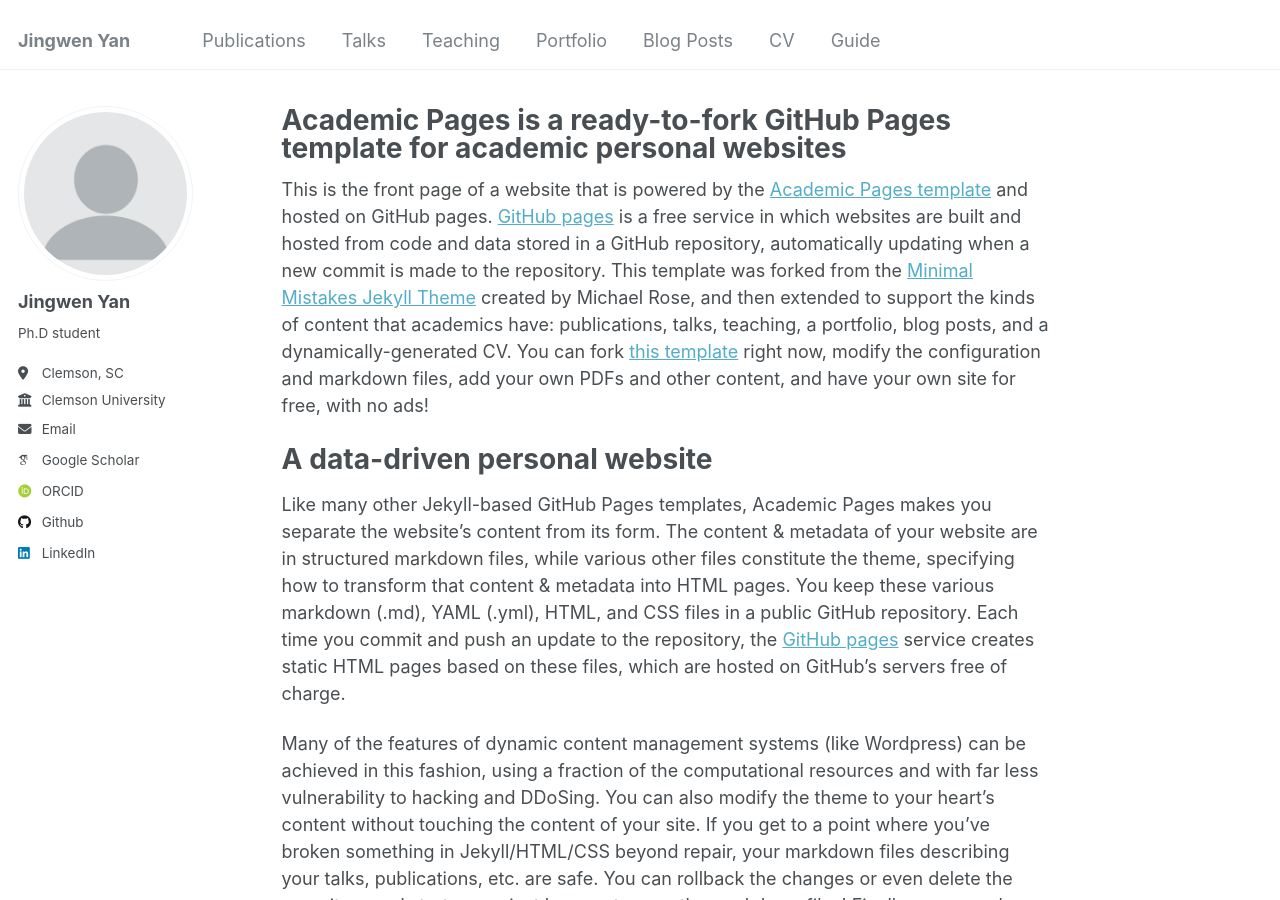
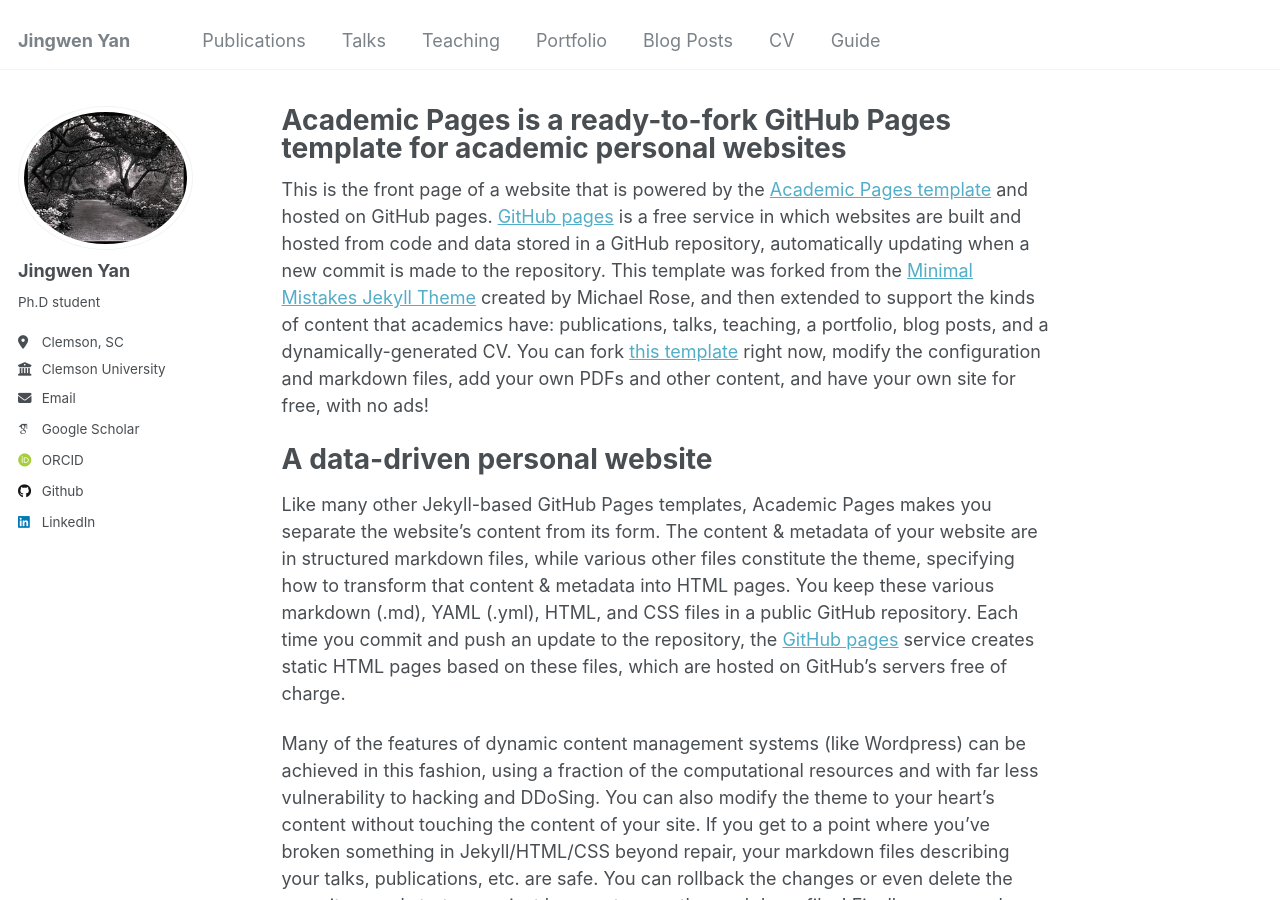
Before and after one commit to Yanjingwen111/Yanjingwen111.github.io, a Jekyll site: the page built from _pages/about.md, in a window 1280 px wide and 900 px high. Built offline with Jekyll 4.4.1, drawn with Linux system fonts in a browser that asks for light colours; some web fonts are replaced.

Commit message:
Update _config.yml

```diff
--- a/_config.yml
+++ b/_config.yml
@@ -21,7 +21,7 @@ repository               : "https://github.com/Yanjingwen111"
 #               Additional customization can be done by editing /_includes/author-profile.html
 author:
   # Biographic information
-  avatar           : "profile.png"
+  avatar           : "3953273590_704e3899d5_m.jpg"
   name             : "Jingwen Yan"
   pronouns         : # example: "she/her"
   bio              : "Ph.D student"
```
